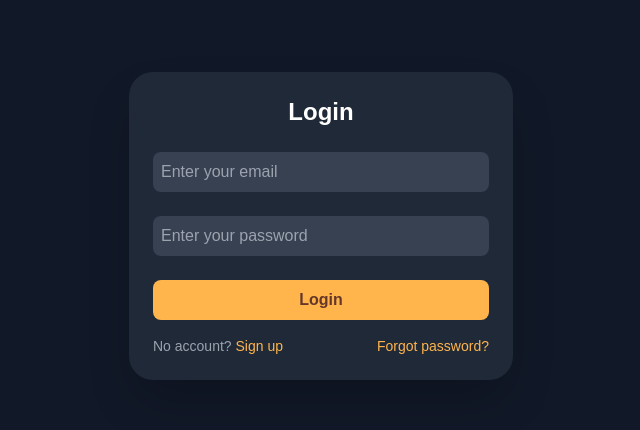
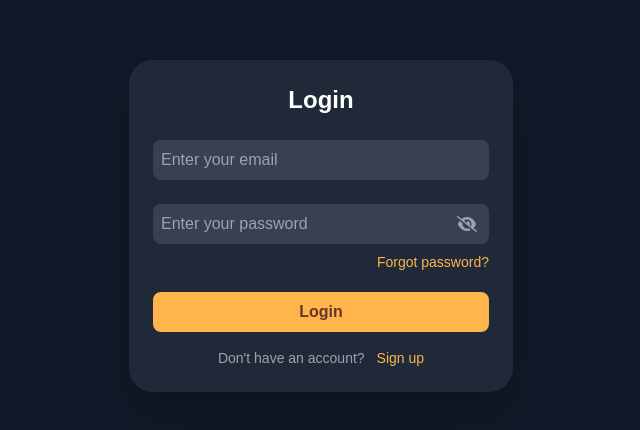
Before and after one commit to 0SHAFIN/poopup, a Next.js app: page /login in a window 1280 px wide. Shown: the part 174-604 px from the top of the page, without its empty margins (319-959 px from the left). Built offline with nearby package versions, Linux system fonts and the light colour scheme; no server answers.

Commit message:
12.05-(2/6)

```diff
--- a/app/forgot-password/page.tsx
+++ b/app/forgot-password/page.tsx
@@ -1,8 +1,10 @@
 "use client";
 
-import React, { useState } from "react";
+import React, { useState, useEffect } from "react";
 import { sendPasswordResetEmail } from "firebase/auth";
 import { auth } from "../../lib/firebase";
+import { ToastContainer, toast } from 'react-toastify';
+import 'react-toastify/dist/ReactToastify.css';
 
 const ForgotPasswordPage: React.FC = () => {
   const [email, setEmail] = useState("");
@@ -16,10 +18,21 @@ const ForgotPasswordPage: React.FC = () => {
     try {
       await sendPasswordResetEmail(auth, email);
       setMessage("Password reset email sent! Check your inbox.");
+      toast.success("Password reset email sent! Check your inbox.");  // Success message
     } catch (err: any) {
       setError(err.message || "Something went wrong.");
     }
   };
+
+  // Trigger toast notification when error changes
+  useEffect(() => {
+    if (error) {
+      toast.error(error, {
+        position: "bottom-right",
+
+      });
+    }
+  }, [error]);
 
   return (
     <div className="flex flex-col items-center justify-center h-screen bg-gray-900 text-white">
@@ -38,15 +51,14 @@ const ForgotPasswordPage: React.FC = () => {
         >
           Reset Email
         </button>
-        <p className="text-sm text-gray-400 mt-4">
-          Back to Login{" "}
+        <div className="text-sm text-gray-400 mt-4 flex justify-center">
+          <p className="mr-3">Back to Login</p>
           <a href="/login" className="text-[var(--button-bg)] hover:underline">
-            Log in
+            Login
           </a>
-        </p>
-        {message && <p className="mt-4 text-green-500">{message}</p>}
-        {error && <p className="mt-4 text-red-500">{error}</p>}
+        </div>
       </div>
+      <ToastContainer />
     </div>
   );
 };
--- a/app/login/page.tsx
+++ b/app/login/page.tsx
@@ -1,15 +1,29 @@
 "use client";
 
-import React, { useState } from "react";
+import React, { useEffect, useState } from "react";
 import { useRouter } from "next/navigation";
 import { auth } from "../../lib/firebase";
 import { signInWithEmailAndPassword } from "firebase/auth";
+import {faEye,faEyeSlash } from "@fortawesome/free-solid-svg-icons";
+import { FontAwesomeIcon } from "@fortawesome/react-fontawesome";
 
 const LoginPage: React.FC = () => {
   const [email, setEmail] = useState("");
   const [password, setPassword] = useState("");
   const [error, setError] = useState("");
   const router = useRouter();
+  const [showPassword, setShowPassword] = useState(false);
+  const [passType, setPassType] = useState("password");
+
+  const handleShowPass=()=>{
+    setShowPassword(!showPassword);
+    if(showPassword){
+      setPassType("password");
+    }
+    else{
+      setPassType("text");
+    }
+  }
 
   const handleLogin = async (e: React.FormEvent) => {
     e.preventDefault();
@@ -22,6 +36,7 @@ const LoginPage: React.FC = () => {
       setError(err.message || "Failed to log in.");
     }
   };
+
 
   return (
 <div className="flex flex-col items-center justify-center h-screen bg-gray-900 text-white">
@@ -36,14 +51,24 @@ const LoginPage: React.FC = () => {
         className="w-full p-2 rounded-lg bg-gray-700 mb-6"
         required
       />
+
+        <div className="relative">
           <input
-        type="password"
+            type={passType}
             placeholder="Enter your password"
             value={password}
             onChange={(e) => setPassword(e.target.value)}
-        className="w-full p-2 rounded-lg bg-gray-700 mb-6"
+            className="w-full p-2 rounded-lg bg-gray-700 relative mb-2"
             required
           />
+          <FontAwesomeIcon onClick={handleShowPass} icon={showPassword?faEye:faEyeSlash } className="text-gray-400 absolute right-3 top-3 cursor-pointer"/>
+        </div>
+
+      <div className="flex justify-end mb-5">
+        <a href="/forgot-password" className="text-[var(--button-bg)] text-sm hover:underline">
+          Forgot password?
+        </a>
+      </div>
       <button
         type="submit"
         className="w-full bg-[var(--button-bg)] hover:bg-[#FFA629] p-2 rounded-lg text-[var(--button-text)] font-bold"
@@ -52,17 +77,12 @@ const LoginPage: React.FC = () => {
       </button>
       {error && <p className="mt-4 text-red-500">{error}</p>}
     </form>
-    <p className="text-sm text-gray-400 mt-4 flex justify-between">
-      <span>
-        No account?{" "}
+    <div className="text-sm text-gray-400 mt-4 flex justify-center">
+        <p className="mr-3">Don't have an account?</p>
         <a href="/signup" className="text-[var(--button-bg)] hover:underline">
           Sign up
         </a>
-      </span>
-      <a href="/forgot-password" className="text-[var(--button-bg)] hover:underline">
-        Forgot password?
-      </a>
-    </p>
+    </div>
   </div>
 </div>
 
--- a/app/signup/page.tsx
+++ b/app/signup/page.tsx
@@ -4,12 +4,26 @@ import React, { useState } from "react";
 import { useRouter } from "next/navigation";
 import { auth } from "../../lib/firebase";
 import { createUserWithEmailAndPassword } from "firebase/auth";
+import {faEye,faEyeSlash } from "@fortawesome/free-solid-svg-icons";
+import { FontAwesomeIcon } from "@fortawesome/react-fontawesome";
 
 const SignupPage: React.FC = () => {
   const [email, setEmail] = useState("");
   const [password, setPassword] = useState("");
   const [error, setError] = useState("");
   const router = useRouter();
+  const [showPassword, setShowPassword] = useState(false);
+  const [passType, setPassType] = useState("password");
+
+  const handleShowPass=()=>{
+    setShowPassword(!showPassword);
+    if(showPassword){
+      setPassType("password");
+    }
+    else{
+      setPassType("text");
+    }
+  }
 
   const handleSignup = async (e: React.FormEvent) => {
     e.preventDefault();
@@ -24,7 +38,9 @@ const SignupPage: React.FC = () => {
   };
 
   return (
-    <div className="flex flex-col items-center justify-center h-screen bg-gray-900 text-white">
+    <div className=" bg-gray-900 w-full h-screen relative">
+      <p className="text-[var(--button-bg)] hover:underline absolute top-4 right-10 cursor-pointer" onClick={()=>router.push("/")}>Back to Home</p>
+      <div className="flex flex-col items-center justify-center h-screen bg-gray-900 text-white ">
       <div className="w-96 bg-gray-800 p-6 rounded-3xl shadow-2xl">
         <h1 className="text-center text-2xl font-bold mb-6">Sign Up</h1>
         <form onSubmit={handleSignup} className="flex flex-col">
@@ -36,14 +52,17 @@ const SignupPage: React.FC = () => {
             className="w-full p-2 rounded-lg bg-gray-700 mb-6"
             required
           />
+          <div className="relative">
             <input
-            type="password"
+              type={passType}
               placeholder="Enter your password"
               value={password}
               onChange={(e) => setPassword(e.target.value)}
               className="w-full p-2 rounded-lg bg-gray-700 mb-6"
               required
             />
+            <FontAwesomeIcon onClick={handleShowPass} icon={showPassword?faEye:faEyeSlash } className="text-gray-400 absolute right-3 top-3 cursor-pointer"/>
+          </div>
           <button
             type="submit"
             className="w-full bg-[var(--button-bg)] hover:bg-[#FFA629] p-2 rounded-lg text-[var(--button-text)] font-bold"
@@ -52,14 +71,13 @@ const SignupPage: React.FC = () => {
           </button>
           {error && <p className="mt-4 text-red-500">{error}</p>}
         </form>
-        <p className="text-sm text-gray-400 mt-4 flex justify-between">
-          <span>
-            Already have an account?{" "}
+        <div className="text-sm text-gray-400 mt-4 flex justify-center">
+            <p className="mr-2">Already have an account?{" "}</p>
               <a href="/login" className="text-[var(--button-bg)] hover:underline">
                 Log in
               </a>
-          </span>
-        </p>
+        </div>
+      </div>
     </div>
     </div>
   );
```
Lines whose indentation alone changed are shown as unchanged.
